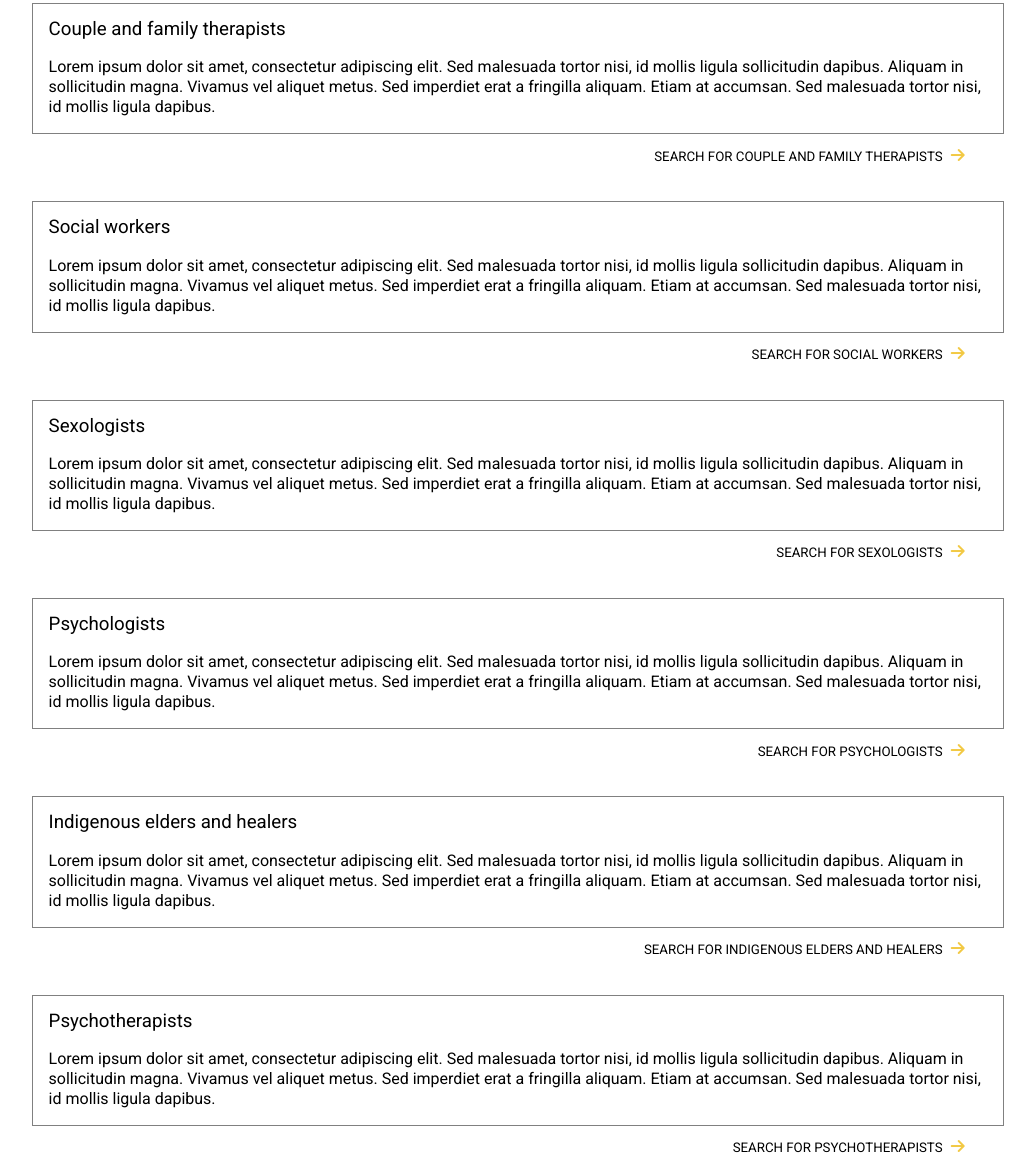
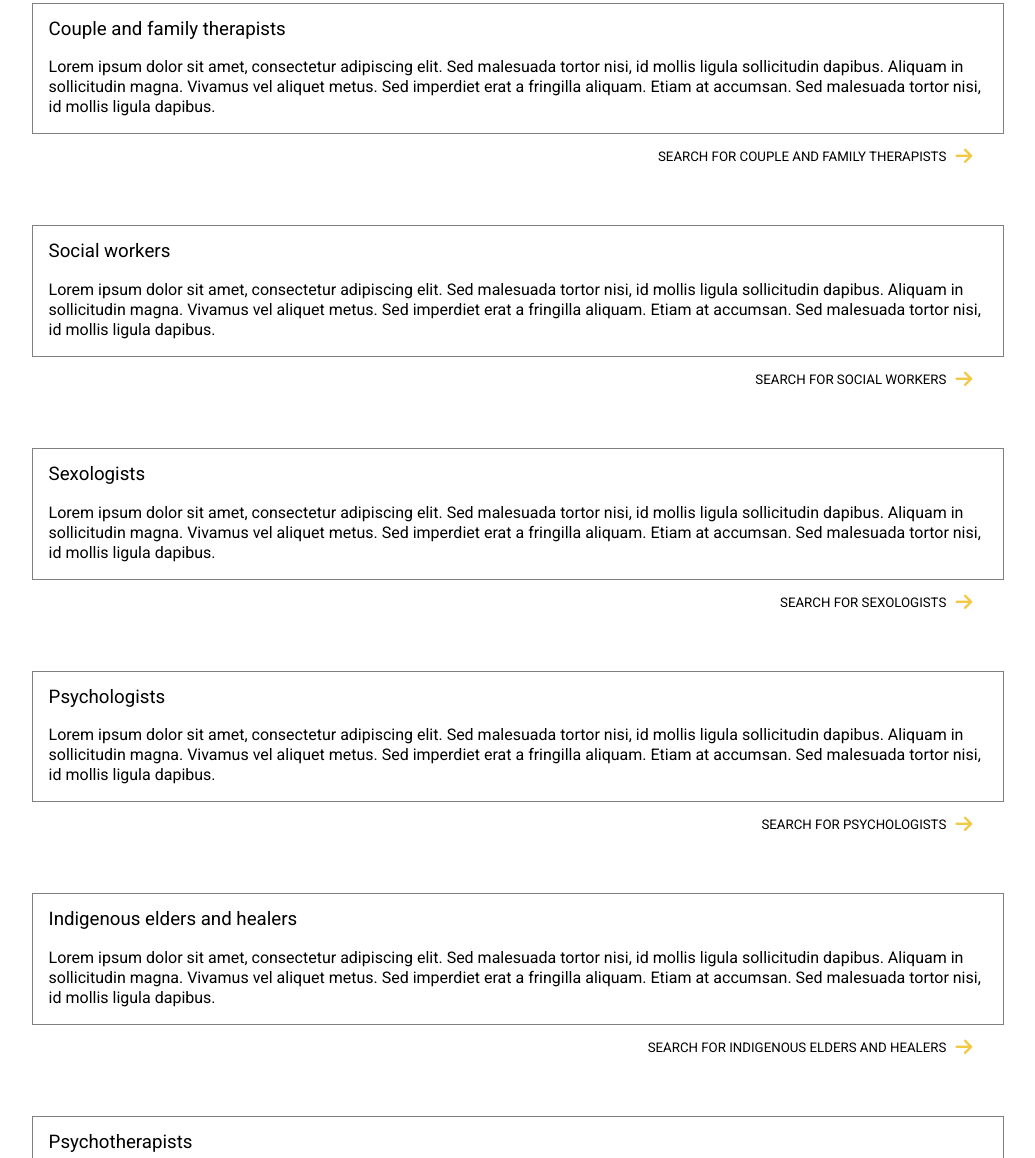
Before and after one commit to aheggie/mh_site, a plain HTML site: page site/seeking-services.html in a window 1280 px wide. Shown: the part 360-1518 px from the top of the page, without its empty margins (122-1157 px from the left). Drawn offline with nearby package versions, Linux system fonts and the light colour scheme; a web font is replaced by a local one.

Commit message:
fixed arrow alignment issue on seeking and professional filter pages

```diff
--- a/site/seeking-services.html
+++ b/site/seeking-services.html
@@ -45,56 +45,72 @@
                   <h3>Couple and family therapists</h3>
                   <p>Lorem ipsum dolor sit amet, consectetur adipiscing elit. Sed malesuada tortor nisi, id mollis ligula sollicitudin dapibus. Aliquam in sollicitudin magna. Vivamus vel aliquet metus. Sed imperdiet erat a fringilla aliquam. Etiam at accumsan. Sed malesuada tortor nisi, id mollis ligula dapibus.</p>
                 </div>
-                <a href="professional-filter.html"><h5 class="search-category">SEARCH FOR COUPLE AND FAMILY THERAPISTS <i class="fas fa-arrow-right"></i></h5></a>
+                <div class="search-category">
+                  <a href="professional-filter.html" class="clear-style"><h5 class="search-category">SEARCH FOR COUPLE AND FAMILY THERAPISTS</h5><i class="fas fa-arrow-right"></i></a>
+                </div>
               </div>
               <div class="seek-category" id="social-workers">
                 <div class="category-description">
                   <h3>Social workers</h3>
                   <p>Lorem ipsum dolor sit amet, consectetur adipiscing elit. Sed malesuada tortor nisi, id mollis ligula sollicitudin dapibus. Aliquam in sollicitudin magna. Vivamus vel aliquet metus. Sed imperdiet erat a fringilla aliquam. Etiam at accumsan. Sed malesuada tortor nisi, id mollis ligula dapibus. </p>
                 </div>
-                <a href="professional-filter.html"><h5 class="search-category">SEARCH FOR SOCIAL WORKERS <i class="fas fa-arrow-right"></i></h5></a>
+                <div class="search-category">
+                  <a href="professional-filter.html" class="clear-style"><h5 class="search-category">SEARCH FOR SOCIAL WORKERS</h5><i class="fas fa-arrow-right"></i></a>
+                </div>
               </div>
               <div class="seek-category" id="sexologists">
                 <div class="category-description">
                   <h3>Sexologists</h3>
                   <p>Lorem ipsum dolor sit amet, consectetur adipiscing elit. Sed malesuada tortor nisi, id mollis ligula sollicitudin dapibus. Aliquam in sollicitudin magna. Vivamus vel aliquet metus. Sed imperdiet erat a fringilla aliquam. Etiam at accumsan. Sed malesuada tortor nisi, id mollis ligula dapibus.</p>
                 </div>
-                <a href="professional-filter.html"><h5 class="search-category">SEARCH FOR SEXOLOGISTS <i class="fas fa-arrow-right"></i></h5></a>
+                <div class="search-category">
+                  <a href="professional-filter.html" class="clear-style"><h5 class="search-category">SEARCH FOR SEXOLOGISTS</h5><i class="fas fa-arrow-right"></i></a>
+                </div>
               </div>
               <div class="seek-category" id="psychologists">
                 <div class="category-description">
                   <h3>Psychologists</h3>
                   <p>Lorem ipsum dolor sit amet, consectetur adipiscing elit. Sed malesuada tortor nisi, id mollis ligula sollicitudin dapibus. Aliquam in sollicitudin magna. Vivamus vel aliquet metus. Sed imperdiet erat a fringilla aliquam. Etiam at accumsan. Sed malesuada tortor nisi, id mollis ligula dapibus.</p>
                 </div>
-                <a href="professional-filter.html"><h5 class="search-category">SEARCH FOR PSYCHOLOGISTS <i class="fas fa-arrow-right"></i></h5></a>
+                <div class="search-category">
+                  <a href="professional-filter.html" class="clear-style"><h5 class="search-category">SEARCH FOR PSYCHOLOGISTS</h5><i class="fas fa-arrow-right"></i></a>
+                </div>
               </div>
               <div class="seek-category" id="indigenous">
                 <div class="category-description">
                   <h3>Indigenous elders and healers</h3>
                   <p>Lorem ipsum dolor sit amet, consectetur adipiscing elit. Sed malesuada tortor nisi, id mollis ligula sollicitudin dapibus. Aliquam in sollicitudin magna. Vivamus vel aliquet metus. Sed imperdiet erat a fringilla aliquam. Etiam at accumsan. Sed malesuada tortor nisi, id mollis ligula dapibus.</p>
                 </div>
-                <a href="professional-filter.html"><h5 class="search-category">SEARCH FOR INDIGENOUS ELDERS AND HEALERS <i class="fas fa-arrow-right"></i></h5></a>
+                <div class="search-category">
+                  <a href="professional-filter.html" class="clear-style"><h5 class="search-category">SEARCH FOR INDIGENOUS ELDERS AND HEALERS</h5><i class="fas fa-arrow-right"></i></a>
+                </div>
               </div>
               <div class="seek-category" id="psychotherapists">
                 <div class="category-description">
                   <h3>Psychotherapists</h3>
                   <p>Lorem ipsum dolor sit amet, consectetur adipiscing elit. Sed malesuada tortor nisi, id mollis ligula sollicitudin dapibus. Aliquam in sollicitudin magna. Vivamus vel aliquet metus. Sed imperdiet erat a fringilla aliquam. Etiam at accumsan. Sed malesuada tortor nisi, id mollis ligula dapibus.</p>
                 </div>
-                <a href="professional-filter.html"><h5 class="search-category">SEARCH FOR PSYCHOTHERAPISTS <i class="fas fa-arrow-right"></i></h5></a>
+                <div class="search-category">
+                  <a href="professional-filter.html" class="clear-style"><h5 class="search-category">SEARCH FOR PSYCHOTHERAPISTS</h5><i class="fas fa-arrow-right"></i></a>
+                </div>
               </div>
               <div class="seek-category" id="other">
                 <div class="category-description">
                   <h3>Other mental health professionals</h3>
                   <p>Lorem ipsum dolor sit amet, consectetur adipiscing elit. Sed malesuada tortor nisi, id mollis ligula sollicitudin dapibus. Aliquam in sollicitudin magna. Vivamus vel aliquet metus. Sed imperdiet erat a fringilla aliquam. Etiam at accumsan. Sed malesuada tortor nisi, id mollis ligula dapibus.</p>
                 </div>
-                <a href="professional-filter.html"><h5 class="search-category">SEARCH FOR OTHER MENTAL HEALTH PROFESSIONALS <i class="fas fa-arrow-right"></i></h5></a>
+                <div class="search-category">
+                  <a href="professional-filter.html" class="clear-style"><h5 class="search-category">SEARCH FOR OTHER MENTAL HEALTH PROFESSIONALS</h5><i class="fas fa-arrow-right"></i></a>
+                </div>
               </div>
               <div class="seek-category" id="placeholder">
                 <div class="category-description">
                   <h3>Placeholder</h3>
                   <p>Lorem ipsum dolor sit amet, consectetur adipiscing elit. Sed malesuada tortor nisi, id mollis ligula sollicitudin dapibus. Aliquam in sollicitudin magna. Vivamus vel aliquet metus. Sed imperdiet erat a fringilla aliquam. Etiam at accumsan. Sed malesuada tortor nisi, id mollis ligula dapibus.</p>
               </div>
-              <a href="professional-filter.html"><h5 class="search-category">SEARCH FOR PLACEHOLDER <i class="fas fa-arrow-right"></i></h5></a>
+              <div class="search-category">
+                <a href="professional-filter.html" class="clear-style"><h5 class="search-category">SEARCH FOR PLACEHOLDER</h5><i class="fas fa-arrow-right"></i></a>
+              </div>
               </div>
             </div>
           </div>
--- a/site/style.css
+++ b/site/style.css
@@ -113,8 +113,8 @@ h4 {
 
 h5 {
   font-size: .83em;
-  margin-top: 1.67em;
-  margin-bottom: 1.67em;
+  /* margin-top: 1.67em;
+  margin-bottom: 1.67em; */
   margin-left: 0;
   margin-right: 0;
   font-weight: bold;
@@ -267,31 +267,40 @@ a.clear-style:hover {
   margin-bottom: 0;
 }
 
+div.search-category {
+  padding: 0;
+  margin-top: 0.5em;
+  margin-bottom: 2.5em;
+  text-align: right;
+  height: 2em;
+  line-height: 2em;
+  width: 100%;
+}
+
 h5.search-category {
   font-weight: normal;
-  text-align: right;
-  padding-right: 3em;
-  margin-top: 1em;
-  margin-bottom: 2em;
+  display: inline-block;
+  line-height: 2em;
+  vertical-align: top;
+  padding-top: 2px;
+}
+
+div.search-category > a {
+  padding-right: 2em;
   -webkit-transition: padding-right .2s ease-in;
   transition: padding-right .2s ease-in;
 }
 
-h5.search-category > i, h6.view-profile > i {
-  padding-left: 0.3em;
+h5.search-category {
+  padding-right: 0.7em;
 }
 
-.seek-category > a {
-  text-decoration: none;
-  color: black;
+div.search-category > a:hover, div.search-category > a:focus {
+  padding-right: 1em;
 }
 
-h5.search-category:hover, h5.search-category:focus {
-  padding-right: 2.7em;
-}
-
-h5.search-category:active {
-  padding-right: 2em;
+h5.search-category > a:active {
+  padding-right: 0;
 }
 
 h1.page-title {
@@ -358,6 +367,8 @@ div.view-profile {
   text-align: right;
   padding-top: 0.7em;
   letter-spacing: 0.05em;
+  height: 2em;
+  line-height: 2em;
 }
 
 div.view-profile > a {
@@ -376,6 +387,9 @@ h6.view-profile {
   font-size: 12px;
   font-weight: normal;
   text-align: right;
+  line-height: 2em;
+  vertical-align: top;
+  padding-top: 2px;
 }
 
 div.view-profile > a:hover, div.viewprofile > a:focus {
@@ -739,6 +753,10 @@ div.copyright {
     font-size: 14px;
   }
 
+  div.view-profile {
+    padding-top: 0.3em;
+  }
+
 }
 
 @media screen and (max-width: 1115px) {
@@ -845,7 +863,7 @@ div.copyright {
   }
 
   div.view-profile {
-    padding-top: 0;
+    padding-top: 0.3em;
   }
 
   h6.view-profile {
@@ -911,11 +929,15 @@ div.copyright {
   }
 
   .fa-arrow-right {
-    font-size: 2em;
+    font-size: 1.8em;
   }
 
   .fa-plus-square {
     font-size: 1.2em;
+  }
+
+  div.view-profile {
+    padding-top: 0;
   }
 
 }
```
